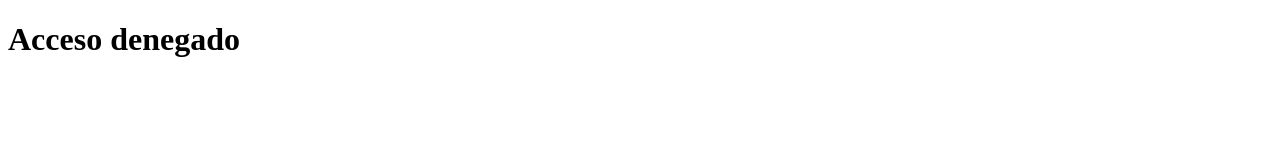
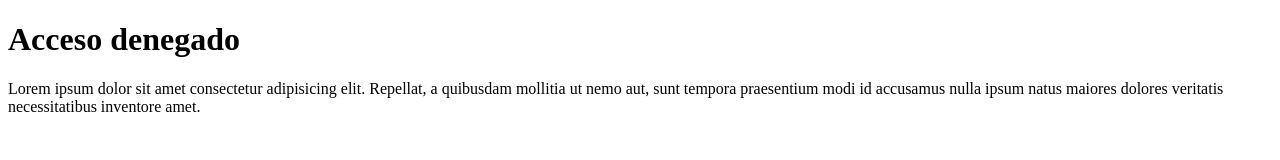
Before and after one commit to jeffri29/project-node-restserver, a website: page public/index.html in a window 1280 px wide. Drawn offline with Linux system fonts and the light colour scheme.

Commit message:
Delete motor

```diff
--- a/package.json
+++ b/package.json
@@ -3,9 +3,6 @@
   "version": "1.0.0",
   "description": "",
   "main": "index.js",
-  "engines": {
-    "node": "16.x"
-  },
   "scripts": {
     "start": "node index.js"
   },
--- a/public/index.html
+++ b/public/index.html
@@ -8,5 +8,6 @@
 </head>
 <body>
     <h1>Acceso denegado</h1>
+    <p>Lorem ipsum dolor sit amet consectetur adipisicing elit. Repellat, a quibusdam mollitia ut nemo aut, sunt tempora praesentium modi id accusamus nulla ipsum natus maiores dolores veritatis necessitatibus inventore amet.</p>
 </body>
 </html>
```
Also changed, not shown: vercel.json.
